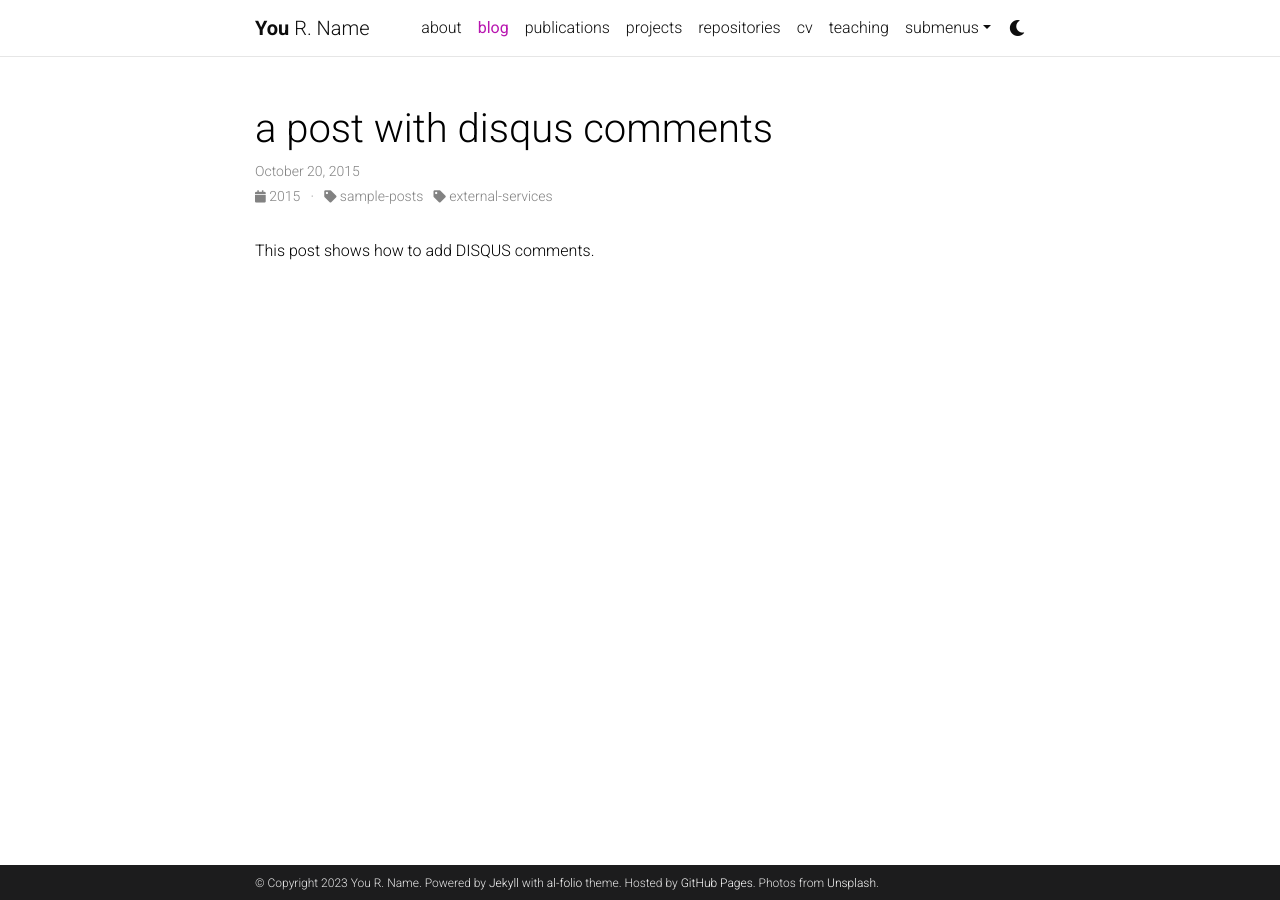
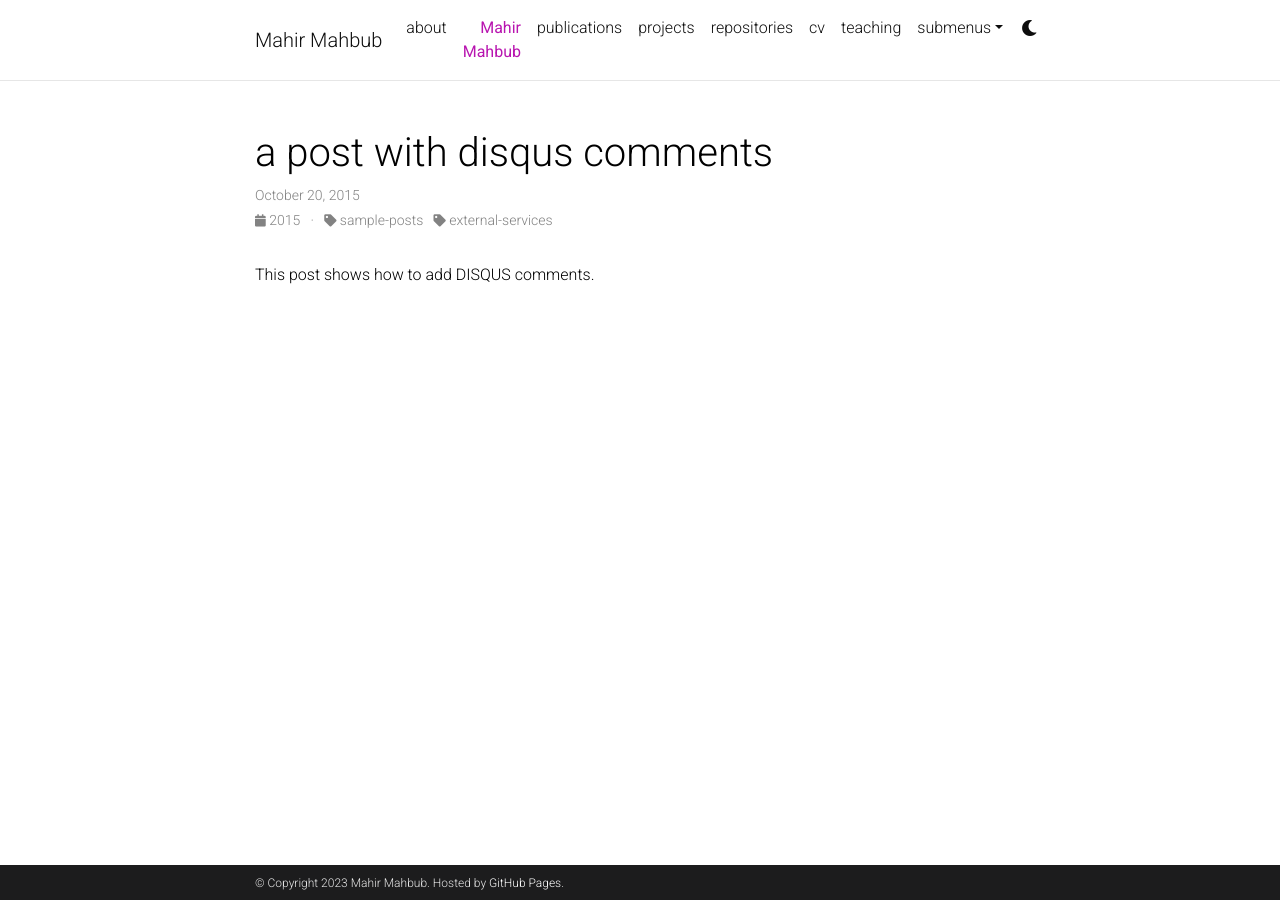
Before and after one commit to MahirMahbub/MahirMahbub.github.io, a Jekyll site: the page built from _posts/2015-10-20-disqus-comments.md, in a window 1280 px wide. Built offline with Jekyll 4.4.1, drawn with Linux system fonts in a browser that asks for light colours; comment, search, counter and statistics services are not loaded; a style sheet for code colours, icons or effects is not loaded.

Commit message:
Update _config.yml

```diff
--- a/_config.yml
+++ b/_config.yml
@@ -2,24 +2,22 @@
 # Site settings
 # -----------------------------------------------------------------------------
 
-title: blank # the website title (if blank, full name will be used instead)
-first_name: You
-middle_name: R.
-last_name: Name
-email: you@example.com
+title: Mahir Mahbub # the website title (if blank, full name will be used instead)
+first_name: Mahir
+middle_name:
+last_name: Mahbub
+email: mahbub0001@bdu.ac.bd
 description: > # the ">" symbol means to ignore newlines until "footer_text:"
   A simple, whitespace theme for academics. Based on [*folio](https://github.com/bogoli/-folio) design.
 footer_text: >
-  Powered by <a href="https://jekyllrb.com/" target="_blank">Jekyll</a> with <a href="https://github.com/alshedivat/al-folio">al-folio</a> theme.
   Hosted by <a href="https://pages.github.com/" target="_blank">GitHub Pages</a>.
-  Photos from <a href="https://unsplash.com" target="_blank">Unsplash</a>.
 keywords: jekyll, jekyll-theme, academic-website, portfolio-website  # add your own keywords or leave empty
 
 lang: en # the language of your site (for example: en, fr, cn, ru, etc.)
 icon: ⚛️  # the emoji used as the favicon (alternatively, provide image name in /assets/img/)
 
-url: https://alshedivat.github.io # the base hostname & protocol for your site
-baseurl: /al-folio # the subpath of your site, e.g. /blog/
+url: https://mahirmahbub.github.io # the base hostname & protocol for your site
+baseurl:
 last_updated: false # set to true if you want to display last updated in the footer
 impressum_path:  # set to path to include impressum link in the footer, use the same path as permalink in a page, helps to conform with EU GDPR
 
@@ -71,11 +69,11 @@ og_image: # The site-wide (default for all links) Open Graph preview image
 # Social integration
 # -----------------------------------------------------------------------------
 
-github_username: # your GitHub user name
+github_username: MahirMahbub# your GitHub user name
 gitlab_username: # your GitLab user name
 twitter_username: # your Twitter handle
 mastodon_username: # your mastodon instance+username in the format instance.tld/@username
-linkedin_username: # your LinkedIn user name
+linkedin_username: mahirmahbub # your LinkedIn user name
 telegram_username: # your Telegram user name
 scholar_userid: # your Google Scholar ID
 semanticscholar_id: # your Semantic Scholar ID
@@ -121,8 +119,8 @@ bing_site_verification:  # out your bing-site-verification ID (Bing Webmaster)
 # Blog
 # -----------------------------------------------------------------------------
 
-blog_name: al-folio # blog_name will be displayed in your blog page
-blog_nav_title: blog # your blog must have a title for it to be displayed in the nav bar
+blog_name:  Mahir Mahbub # blog_name will be displayed in your blog page
+blog_nav_title: Mahir Mahbub # your blog must have a title for it to be displayed in the nav bar
 blog_description: a simple whitespace theme for academics
 permalink: /blog/:year/:title/
 
@@ -138,8 +136,8 @@ related_blog_posts:
 # Follow instructions on https://giscus.app/ to setup for your repo to fill out
 # the information below.
 giscus:
-  repo: alshedivat/al-folio      # <your-github-user-name>/<your-github-repo-name>
-  repo_id: MDEwOlJlcG9zaXRvcnk2MDAyNDM2NQ==
+  repo: MahirMahbub/mahirmahbub.github.io     # <your-github-user-name>/<your-github-repo-name>
+  repo_id:
   category: Comments             # name of the category under which discussions will be created
   category_id: DIC_kwDOA5PmLc4CTBt6
   mapping: title                 # identify discussions by post title
@@ -151,7 +149,7 @@ giscus:
   lang: en
 
 # Disqus comments (DEPRECATED)
-disqus_shortname: al-folio # put your disqus shortname
+disqus_shortname: # put your disqus shortname
 # https://help.disqus.com/en/articles/1717111-what-s-a-shortname
 
 # External sources.
@@ -269,8 +267,8 @@ display_tags: ['formatting', 'images', 'links', 'math', 'code'] # this tags will
 
 scholar:
 
-  last_name: [Einstein]
-  first_name: [Albert, A.]
+  last_name: [Mahir]
+  first_name: [Mahbub]
 
   style: apa
   locale: en
```
